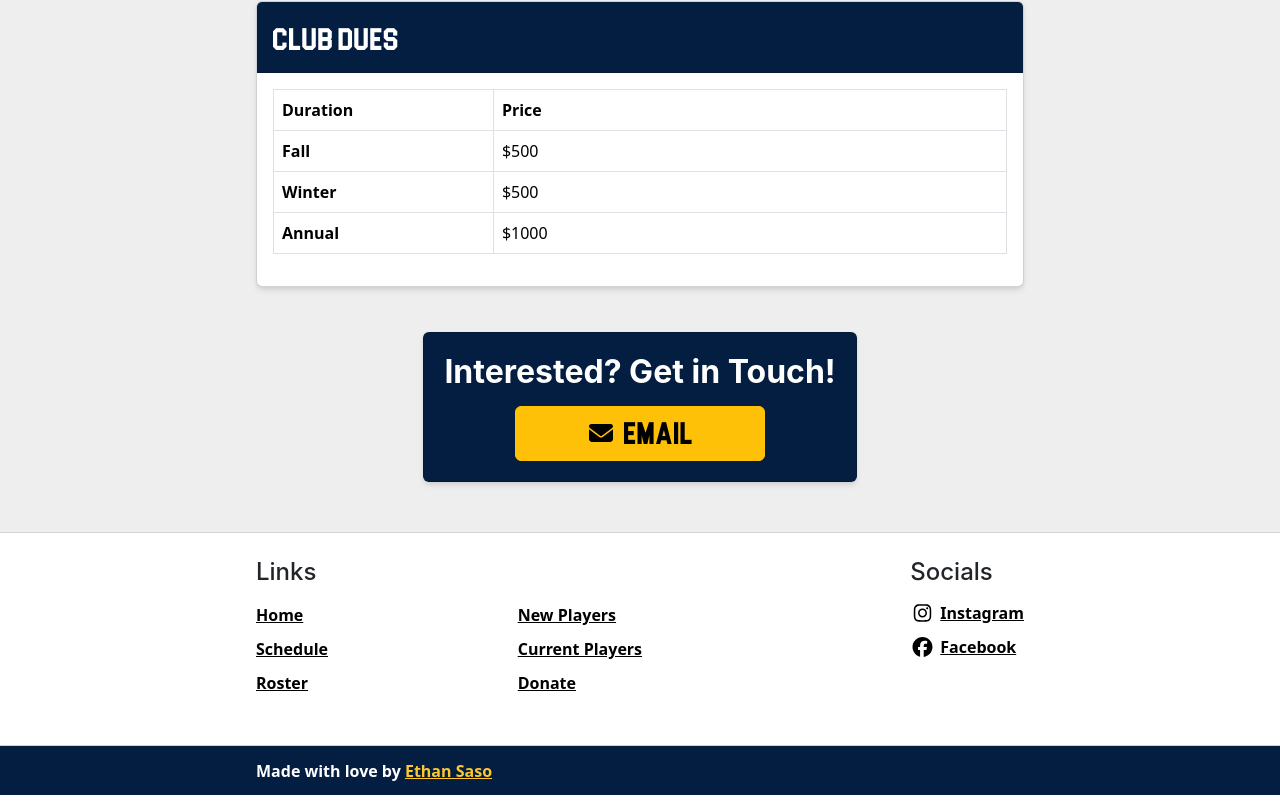
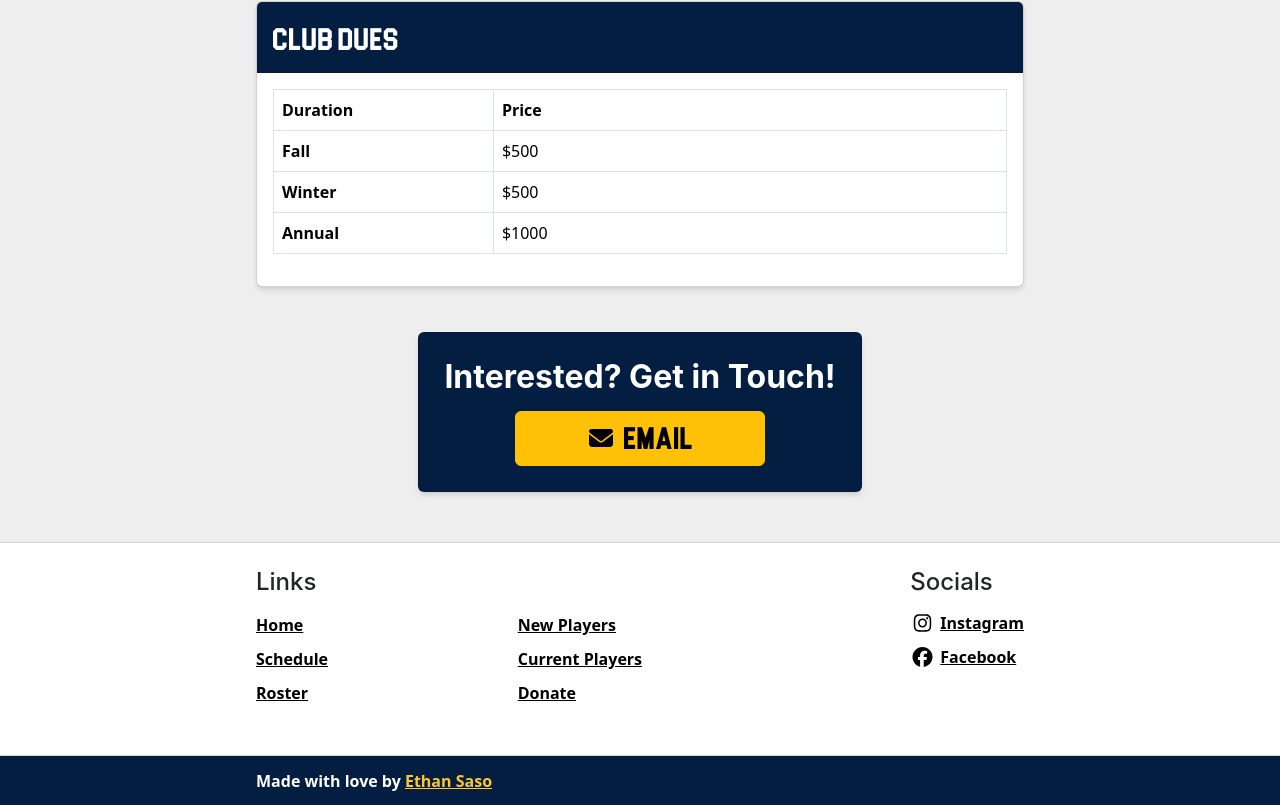
Before and after one commit to ethansaso/cal-mens-volleyball, a React (Create React App) app: page /new-players in a window 1280 px wide. Shown: the part 858-1663 px from the top of the page. Built offline with nearby package versions, Linux system fonts and the light colour scheme.

Commit message:
slightly increased CTA padding

```diff
--- a/src/assets/scss/pages/_more-pages.scss
+++ b/src/assets/scss/pages/_more-pages.scss
@@ -21,5 +21,5 @@
 .new-info-cta-card {
     background-color: #041e42;
     color: white;
-    padding: 20px;
+    padding: 25px;
 }
```
